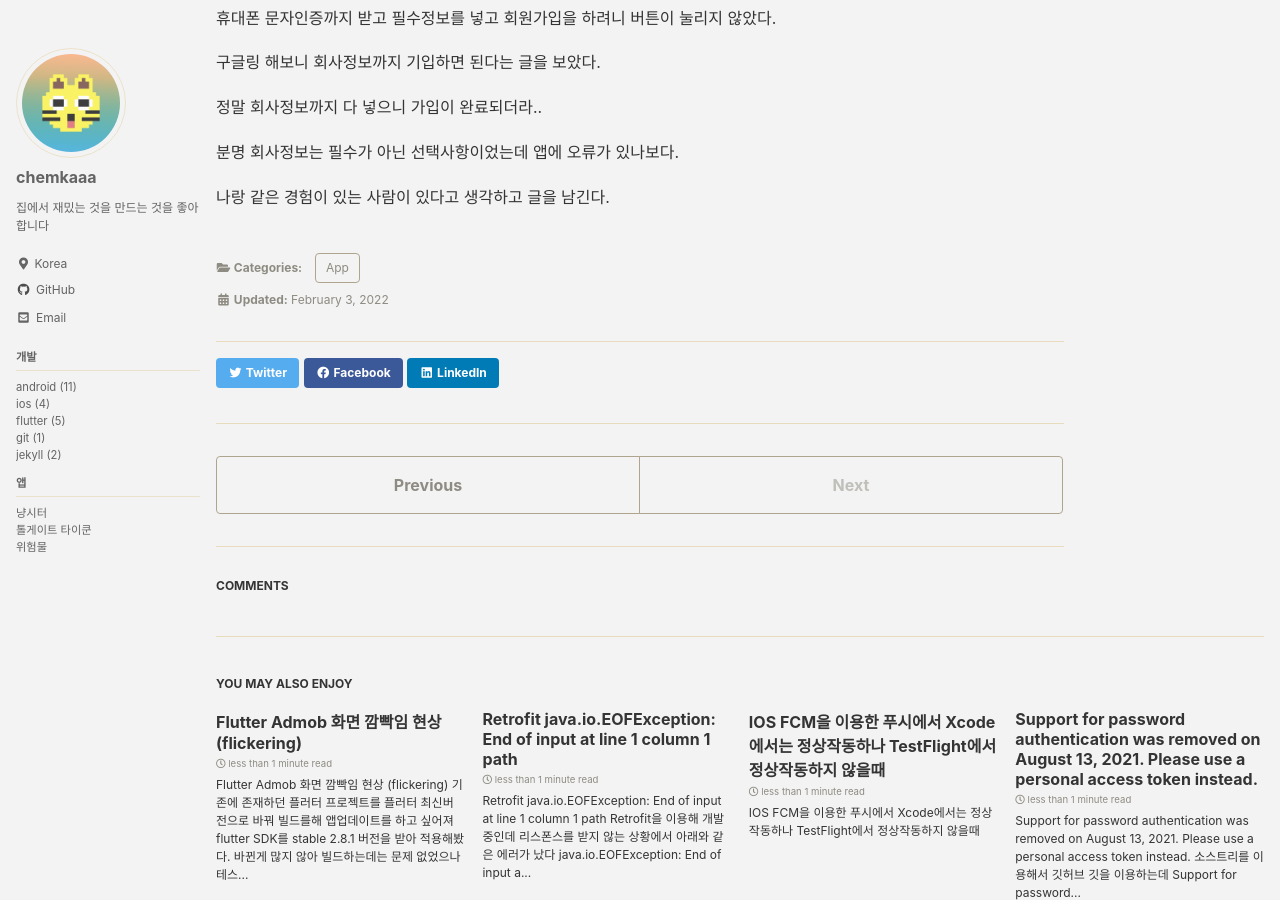
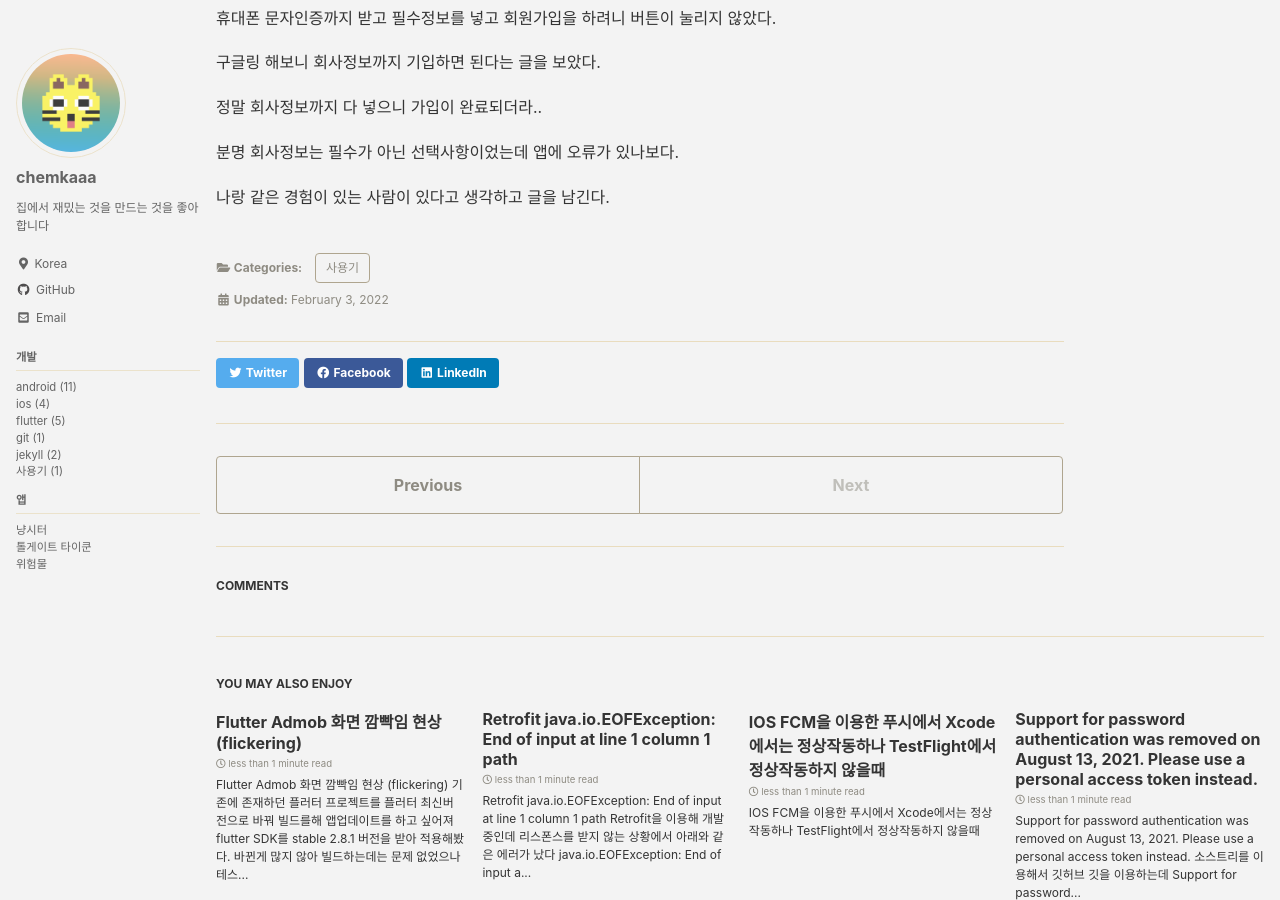
Before and after one commit to kangtaejin/kangtaejin.github.io, a Jekyll site: the page built from _posts/2022-02-03-제로페이-서울페이.md, in a window 1280 px wide and 900 px high, scrolled down 384 px. Built offline with Jekyll 4.4.1, drawn with Linux system fonts in a browser that asks for light colours; cached includes are drawn as plain includes; comment, search, counter and statistics services are not loaded.

Commit message:
Update 2022-02-03-제로페이-서울페이.md

```diff
--- a/_posts/2022-02-03-제로페이-서울페이.md
+++ b/_posts/2022-02-03-제로페이-서울페이.md
@@ -1,7 +1,7 @@
 ---
 title: "제로페이 앱, 서울페이 앱 안드로이드 사용기"
 categories:
-  - App
+  - 사용기
 toc: true
 ---
 
```
